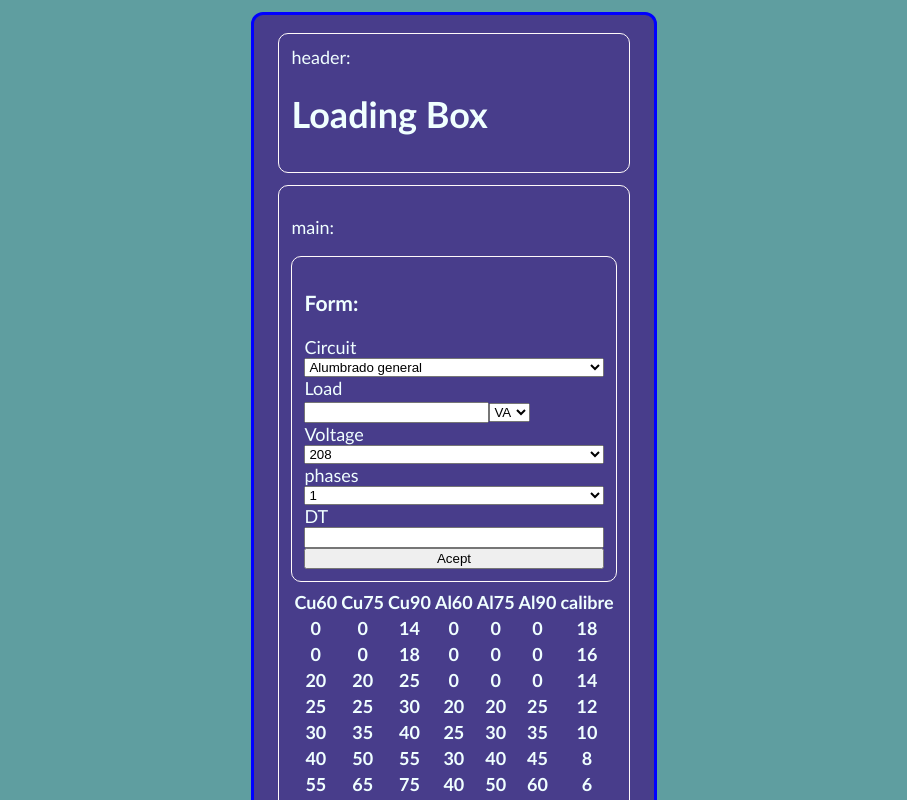
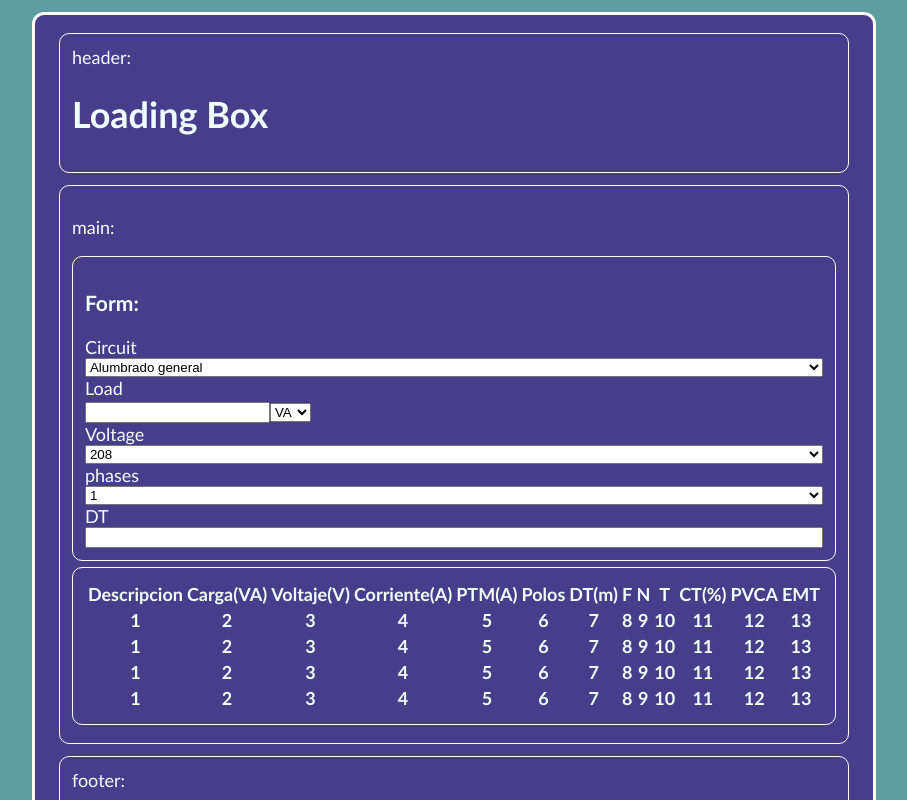
Before and after one commit to Hygl0110/loading-box, a React (Create React App) app: page / in a window 1280 px wide. Shown: the top 800 px of the page, without its empty margins (186-1093 px from the left). Built offline with nearby package versions, Linux system fonts and the light colour scheme.

Commit message:
Logica mejorada con un solo array de espuesta

```diff
--- a/src/App.css
+++ b/src/App.css
@@ -7,4 +7,5 @@
     color: azure;
     padding: 12px 12px;
     min-height: 100vh;
+    min-width: 100vh;
 }
--- a/src/App.js
+++ b/src/App.js
@@ -1,5 +1,9 @@
 import "./App.css";
 import LoadsBox from "./Components/Pages/LoadsBox/LoadsBox";
+import { calcRowTable } from "./Logic/Calcular";
+
+const Row = calcRowTable("Motor", 4, "hp", 0.85, 3, 220, 20);
+console.log(Row);
 
 export default function App() {
   return (
--- /dev/null
+++ b/src/Arrays/arrays.js
@@ -0,0 +1,40 @@
+export const init = {
+  desc: "",
+  load: 0,
+  voltage: 0,
+  current: 0,
+  PTM: 0,
+  poles: 0,
+  DT: 0,
+  F: "",
+  N: "",
+  T: "",
+  CT: 0,
+  PVCA: "",
+  EMT: "",
+  fp: false,
+};
+
+export const results = {
+  columns: [
+    "Descripcion",
+    "Carga(VA)",
+    "Voltaje(V)",
+    "Corriente(A)",
+    "PTM(A)",
+    "Polos",
+    "DT(m)",
+    "F",
+    "N",
+    "T",
+    "CT(%)",
+    "PVCA",
+    "EMT",
+  ],
+  data: [
+    [1, 2, 3, 4, 5, 6, 7, 8, 9, 10, 11, 12, 13],
+    [1, 2, 3, 4, 5, 6, 7, 8, 9, 10, 11, 12, 13],
+    [1, 2, 3, 4, 5, 6, 7, 8, 9, 10, 11, 12, 13],
+    [1, 2, 3, 4, 5, 6, 7, 8, 9, 10, 11, 12, 13],
+  ],
+};
--- a/src/Components/Atoms/Number/Number.jsx
+++ b/src/Components/Atoms/Number/Number.jsx
@@ -5,8 +5,7 @@ export default function Number(props) {
     <input
       type="number"
       step={"0.01"}
-      max={props.max}
-      min={props.min}
+      onChange={props.onChange}
       required
     ></input>
   );
--- a/src/Components/Atoms/Select/Select.jsx
+++ b/src/Components/Atoms/Select/Select.jsx
@@ -3,7 +3,7 @@ import React from "react";
 export default function Select(props) {
   const options = props.options;
   return (
-    <select>
+    <select onChange={props.onChange}>
       {options.options.map((option, index) => (
         <option key={index}>{option}</option>
       ))}
--- a/src/Components/Molecules/LoadForm/LoadForm.jsx
+++ b/src/Components/Molecules/LoadForm/LoadForm.jsx
@@ -7,8 +7,11 @@ import Select from "../../Atoms/Select/Select";
 export default function LoadForm(props) {
   return (
     <div className="loadForm">
-      <Number />
+      <Number value={props.valueLoad} onChange={props.onChangeLoad} />
       <Select options={props.loadOptions} />
+      {props.fp ? (
+        <Number value={props.valueFp} onChange={props.onChangeFp} />
+      ) : null}
     </div>
   );
 }
--- /dev/null
+++ b/src/Components/Molecules/Table/Table.css
@@ -0,0 +1,7 @@
+table{
+    padding: 12px;
+    border: 1px solid snow;
+    border-radius: 10px;
+    margin: 6px 0;
+    text-align: center;
+}
--- a/src/Components/Molecules/Table/Table.jsx
+++ b/src/Components/Molecules/Table/Table.jsx
@@ -1,3 +1,4 @@
+import "./Table.css";
 import React from "react";
 
 export default function Table(props) {
@@ -5,7 +6,7 @@ export default function Table(props) {
   const tr = props.rows;
 
   return (
-    <table>
+    <table className="table">
       <thead>
         <tr>
           {th.map((th, index) => (
--- a/src/Components/Organisms/Form/Forms.jsx
+++ b/src/Components/Organisms/Form/Forms.jsx
@@ -7,18 +7,13 @@ import LoadForm from "../../Molecules/LoadForm/LoadForm";
 
 export default function Forms(props) {
   return (
-    <div>
-      <form className="forms">
+    <div className="forms">
       <>
         <h3>Form:</h3>
       </>
       <>
         <label>Circuit</label>
-          <Select
-            options={props.circuitOptions}
-            max={props.maxLoad}
-            min={props.minLoad}
-          />
+        <Select options={props.circuitOptions} />
       </>
       <>
         <label>Load</label>
@@ -34,10 +29,8 @@ export default function Forms(props) {
       </>
       <>
         <label>DT</label>
-          <Number max={props.maxDT} min={props.minDT} />
+        <Number onChange={props.onChangeDT} />
       </>
-        <input type="submit" value="Acept" required />
-      </form>
     </div>
   );
 }
--- a/src/Components/Pages/LoadsBox/LoadsBox.css
+++ b/src/Components/Pages/LoadsBox/LoadsBox.css
@@ -4,7 +4,7 @@
     flex-direction: column;
     padding: 12px 24px;
     background-color: darkslateblue;
-    border: 3px solid blue;
+    border: 3px solid snow;
     border-radius: 12px;
 
 }
--- a/src/Components/Pages/LoadsBox/LoadsBox.jsx
+++ b/src/Components/Pages/LoadsBox/LoadsBox.jsx
@@ -1,14 +1,17 @@
 import "./LoadsBox.css";
-import React from "react";
+import React, { useState } from "react";
 
 import options from "../../../Arrays/options"; //array de opciones
+import { init, results } from "../../../Arrays/arrays"; //Array initial state & results array
 
-import Forms from "../../Organisms/Form/Forms";
-import { T310_16 } from "../../../Arrays/NTC2050Tables";
+import Forms from "../../Organisms/Form/Forms"; //Organism Froms
 import Table from "../../Molecules/Table/Table";
 
 export default function LoadsBox() {
-  const [circuits, loads, voltages, phases] = options;
+  const [circuit, setCircuit] = useState(init); //Estado inicial que contiene un objeto con propiedades
+  const [circuits, loads, voltages, phases] = options; //opciones para los Componestes Select
+  let { columns, data } = results; //Para presentar los datos en la tabla de resultados
+
   return (
     <div className="loadsBox">
       <>
@@ -26,14 +29,10 @@ export default function LoadsBox() {
               loadOptions={loads}
               voltageOptions={voltages}
               phaseOptions={phases}
-              minLoad={0.01}
-              maxLoad={99999}
-              minDT={0.01}
-              maxDT={1}
             />
           </>
           <>
-            <Table heads={T310_16.columns} rows={T310_16.data} />
+            <Table heads={columns} rows={data} />
           </>
         </main>
       </>
--- a/src/Logic/Calcular.js
+++ b/src/Logic/Calcular.js
@@ -47,26 +47,38 @@ function textTableLocate(table, valueIn, columIn, columOut) {
   return [valueOut, index];
 }
 
-//Calcular la potencia y la corriente
-export function calcLoad_Current(voltage, loadIn, phases, loadType) {
-  const loadtypes = { VA: 1, hp: 745.699872, CV: 735.49875 };
-  const load = loadIn * loadtypes.loadType;
+//calcular potencia, corriente, calibre y caida de tension adecuadas a la normta CT < 3%
+export function calcRowTable(desc, loadIn, loadType, LF, phases, voltage, DT) {
+  //Carga
+  const loadTypes = { VA: 1, hp: 745.699872, CV: 735.49875 };
+  const load = (loadIn * loadTypes[loadType]) / LF;
+
+  //Corriente
   let current = 0;
-
+  //Monofasico
   if (phases === 1) {
     current = (load * raiz(3)) / voltage;
-  } else if (phases === 2) {
+  } //Bifasico
+  else if (phases === 2) {
     current = load / voltage;
-  } else if (phases === 3) {
+  } //Trifasico
+  else if (phases === 3) {
     current = load / (voltage * raiz(3));
   }
-  return [load, current];
-}
 
-//Calibre y Caida de tension adecuadas a la normta CT < 3%
-export function AWG_CT(phases, current, voltage, DT) {
-  let [calibre] = numTableLocate(T310_16, current, "Cu60", "calibre");
-  let [RC, rowIndex] = textTableLocate(T8, calibre, "calibre", "Cu");
+  //PTM
+  let PTM = 15;
+  const { data } = TPTM;
+  for (const iterator of data) {
+    if (iterator >= current) {
+      [PTM] = iterator;
+      break;
+    }
+  }
+
+  //Calibre de fase y CT...
+  let [calibrePhase] = numTableLocate(T310_16, current, "Cu60", "calibre");
+  let [RC, rowIndex] = textTableLocate(T8, calibrePhase, "calibre", "Cu");
   let caida = 100;
 
   //#ciclo, calculo CT, aumenta un valor del indice hasta que CT < 3%
@@ -81,39 +93,41 @@ export function AWG_CT(phases, current, voltage, DT) {
     else if (phases === 3) {
       caida = ((raiz(3) * DT * RC * current) / (1000 * voltage)) * 100;
     } //Validar si la caida es menos al 3%, si es asi subimos el calibre en una unidad y se vuelve a calcula
-    if (caida > 3) {
-      rowIndex += 1;
-      RC = T8.data[rowIndex][T8.columns.indexOf("Cu")];
-      calibre = T310_16.data[rowIndex][T310_16.columns.indexOf("calibre")];
-    }
+    //Aumentar el indice para caluclar CT con los sigueintes valores de la tabla
+    rowIndex += 1;
+    RC = T8.data[rowIndex][T8.columns.indexOf("Cu")];
+    calibrePhase = T310_16.data[rowIndex][T310_16.columns.indexOf("calibre")];
   }
 
-  return [calibre, caida.toFixed(2)];
-}
+  //Calibre Neutro
+  const calibreN = calibrePhase;
 
-//calibre del conductor a tierra
-export function ground(current) {
-  return numTableLocate(T250_95, current, "corriente", "Cu");
-}
+  //Calibre Tierra
+  const [calibreGround] = numTableLocate(T250_95, current, "corriente", "Cu");
 
-//seleccion de PTM
-export function PTM(corriente) {
-  let PTM = 15;
-  const { data } = TPTM;
-  for (const iterator of data) {
-    if (iterator >= corriente) {
-      PTM = iterator;
-      break;
-    }
-  }
-  return PTM;
-}
+  //Area para calculo de canalizaciones
+  const [area] = textTableLocate(T5, calibrePhase, "calibre", "mm2");
+  const areaTotal = area * (phases + 2);
+  //PVCA
+  const [PVCA] = numTableLocate(T4_PVCA, areaTotal, "masDe2", "ich");
 
-//Diametro de acometida en PVC tipo A y EMT
-export function PVCA_EMT(calibre, fhases) {
-  const area = textTableLocate(T5, calibre, "calibre", "mm2") * (fhases + 2);
+  //EMT
+  const [EMT] = numTableLocate(T4_EMT, areaTotal, "masDe2", "ich");
+
+  //Array con los datos calculados
   return [
-    numTableLocate(T4_PVCA, area, "masDe2", "ich"),
-    numTableLocate(T4_EMT, area, "masDe2", "ich"),
+    desc,
+    load.toFixed(2),
+    voltage,
+    current.toFixed(2),
+    PTM,
+    phases,
+    DT,
+    calibrePhase,
+    calibreN,
+    calibreGround,
+    caida.toFixed(2),
+    PVCA,
+    EMT,
   ];
 }
```
Lines whose indentation alone changed are shown as unchanged.
